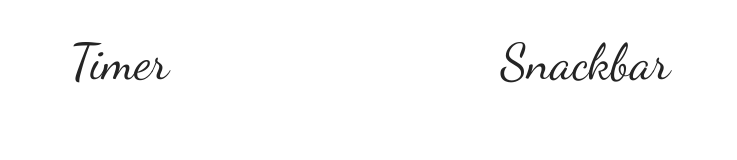
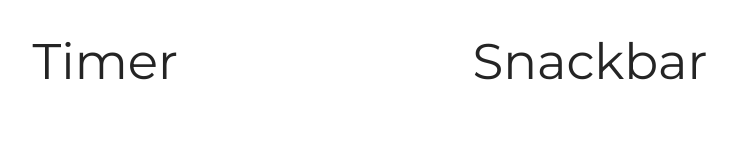
Before and after one commit to zenoviyfil/goit-js-hw-10, a website built with Vite: page src/index.html in a window 1280 px wide. Shown: the whole page, without its empty margins (270-1007 px from the left). Built offline with nearby package versions, Linux system fonts and the light colour scheme.

Commit message:
css update index html

```diff
--- a/src/css/styles.css
+++ b/src/css/styles.css
@@ -7,7 +7,7 @@
 @import url('./reset.css');
 @import url('./vite-promo.css');
 @import url('./header.css');
-@import url('https://fonts.googleapis.com/css2?family=Dancing+Script&display=swap');
+@import url('https://fonts.googleapis.com/css2?family=Dancing+Script&family=Montserrat&display=swap');
 
 :root {
   font-family: Inter, Avenir, Helvetica, Arial, sans-serif;
@@ -32,11 +32,11 @@ ul {
 }
 
 .timer {
-  font-family: 'Dancing Script', cursive;
+  font-family: 'Montserrat', sans-serif;
   font-size: 50px;
 }
 
 .snackbar {
-  font-family: 'Dancing Script', cursive;
+  font-family: 'Montserrat', sans-serif;
   font-size: 50px;
 }
```
